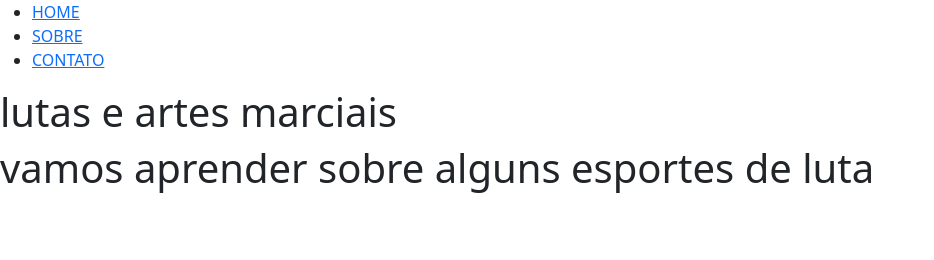
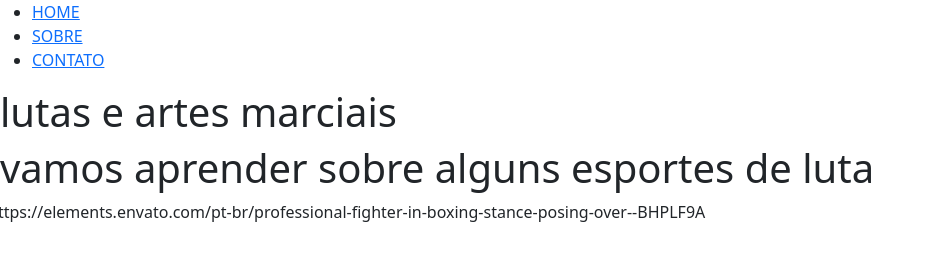
Before and after one commit to bh3c/bh_kase, a plain HTML site: page index.html in a window 1280 px wide. Shown: the whole page, without its empty margins (0-934 px from the left). Drawn offline with nearby package versions, Linux system fonts and the light colour scheme.

```diff
--- a/index.html
+++ b/index.html
@@ -46,7 +46,7 @@
     </footer>
 </body>
 </html>
-<div class="row"></div>
+<div class="row">https://elements.envato.com/pt-br/professional-fighter-in-boxing-stance-posing-over--BHPLF9A</div>
 <div class="row"></div>
 <div class="col"></div>
 <div class="col"></div>
```
